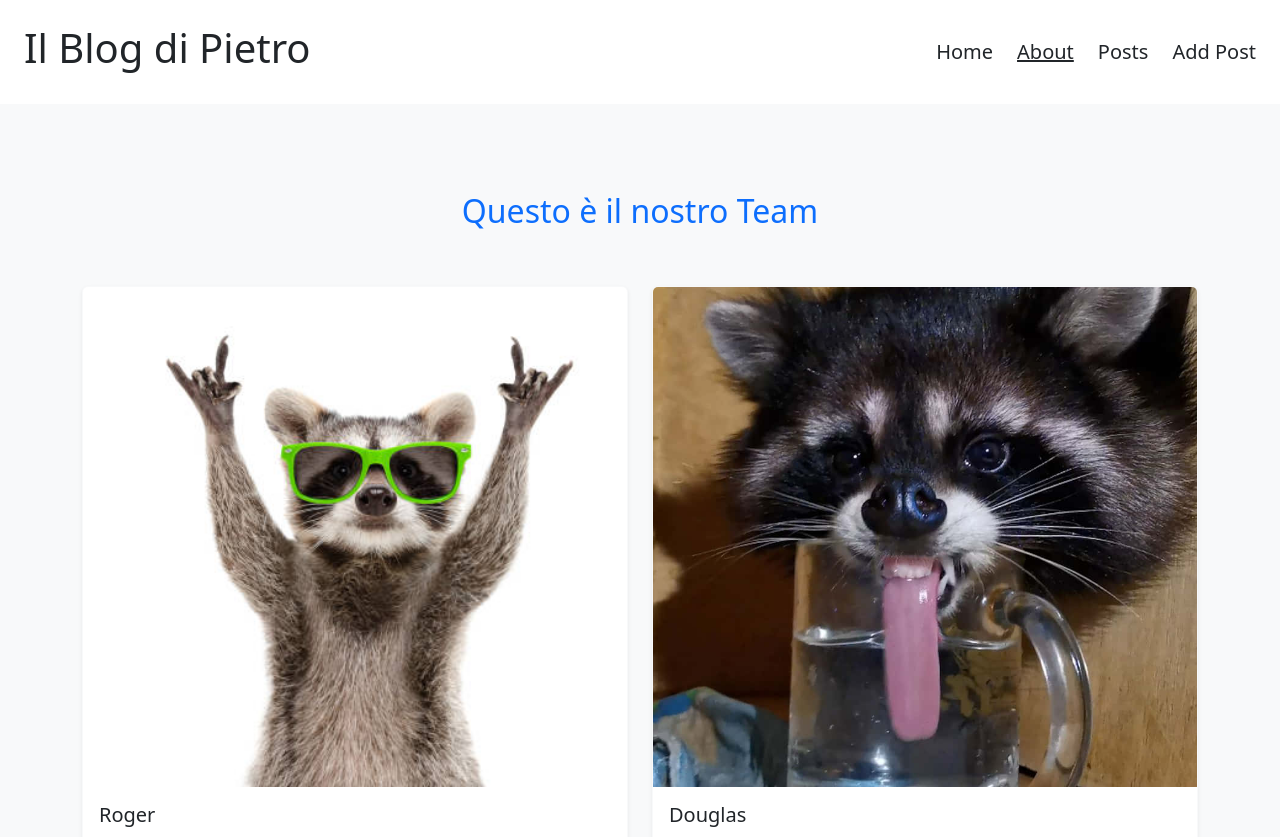
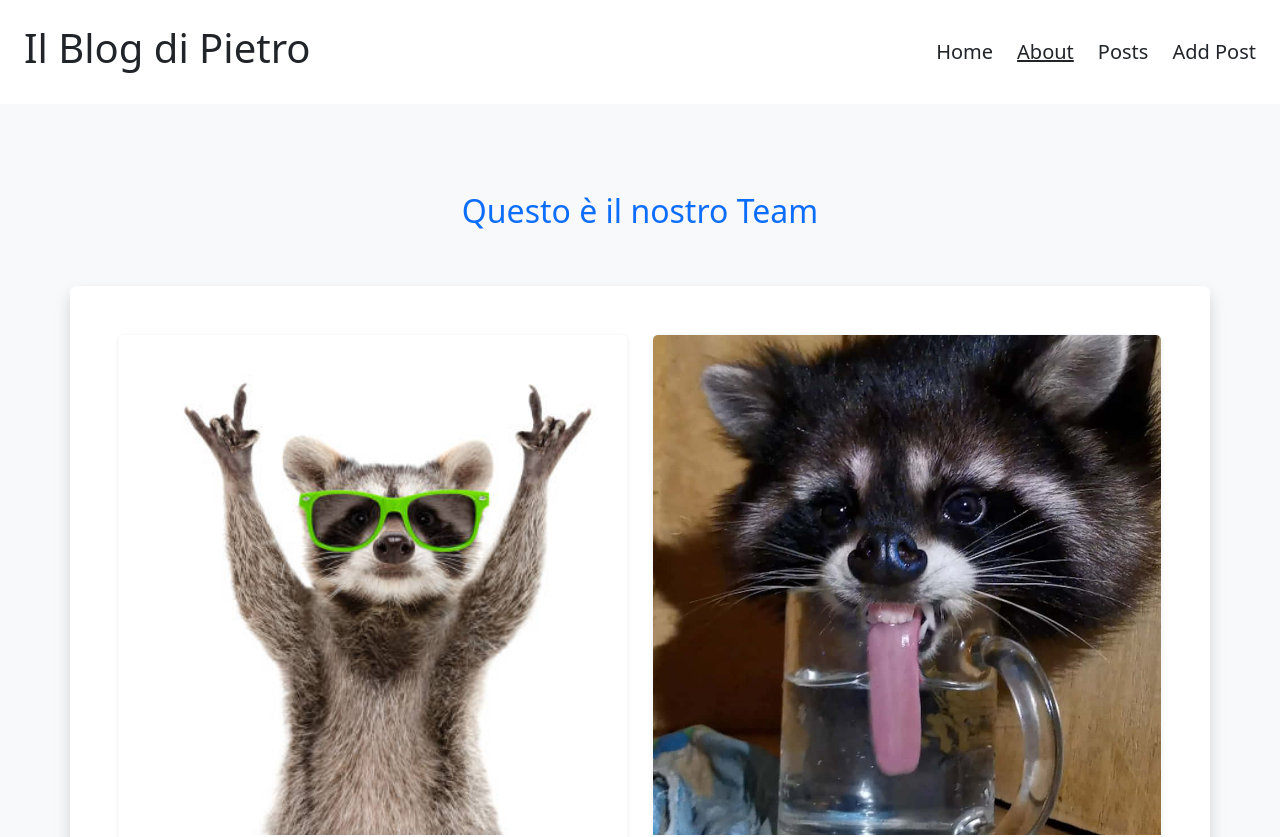
Before and after one commit to Pietroo03/react-router, a React (Vite) app: page /about in a window 1280 px wide. Shown: the top 837 px of the page. Built offline with nearby package versions, Linux system fonts and the light colour scheme.

Commit message:
add changes on style

```diff
--- a/src/components/MainSections/PostsList.jsx
+++ b/src/components/MainSections/PostsList.jsx
@@ -2,7 +2,7 @@ export default function PostsList({ postsData, handleRemove, api_server }) {
 
     return (
         <section className="posts py-5 bg-light">
-            <div className="container">
+            <div className="container bg-white p-5 shadow rounded">
                 <div className="row row-cols-1 row-cols-md-2 row-cols-lg-3 g-4">
 
                     {postsData.data ?
--- a/src/pages/About.jsx
+++ b/src/pages/About.jsx
@@ -10,7 +10,7 @@ export default function About() {
                 </div>
 
                 <section className="posts py-5 bg-light">
-                    <div className="container">
+                    <div className="container bg-white p-5 shadow rounded">
                         <div className="row row-cols-1 row-cols-md-2 row-cols-lg-2 g-4">
 
                             {team.map((member, index) => (
```
